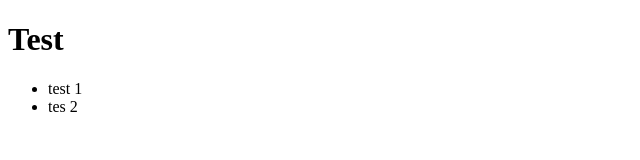
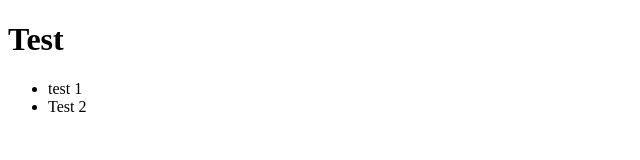
Before and after one commit to ADEL-Beljohol/AdelBeljohol.github.io, a plain HTML site: page Index.html in a window 1280 px wide. Shown: the full height of the page, 0-640 px from the left. Drawn offline with Linux system fonts and the light colour scheme.

Commit message:
correct tes to test

```diff
--- a/Index.html
+++ b/Index.html
@@ -9,6 +9,6 @@
     <h1>Test</h1>
     <ul>
         <li>test 1</li>
-        <li>tes 2</li>
+        <li>Test 2</li>
     </ul>
 </body>
```
